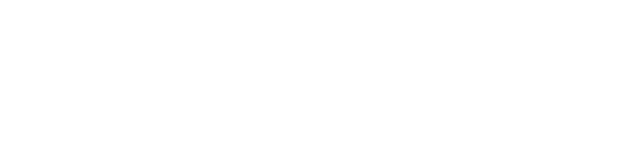
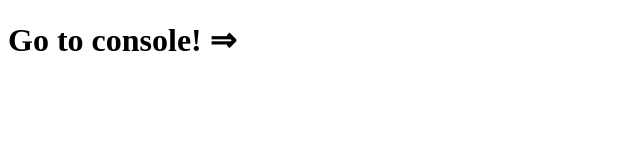
Before and after one commit to DrobilkoYaroslava/Cursor_Javascript_Advance, a plain HTML site: page HW-6-Objects/index.html in a window 1280 px wide. Shown: the whole page, without its empty margins (0-640 px from the left). Drawn offline with Linux system fonts and the light colour scheme.

Commit message:
add h1 and change a word for counting

```diff
--- a/HW-6-Objects/index.html
+++ b/HW-6-Objects/index.html
@@ -6,6 +6,7 @@
     <title>HW-6-Objects</title>
 </head>
 <body>
+    <h1>Go to console! &#8658;</h1>
     <script src="js/main.js"></script>
 </body>
 </html>
--- a/HW-6-Objects/js/main.js
+++ b/HW-6-Objects/js/main.js
@@ -78,5 +78,5 @@ console.log(getAverageMark(students[0]));
 console.log(getStudentInfo(students[0]));
 console.log(getStudentsNames(students));
 console.log(getBestStudent(students));
-console.log("What are you doing right now?");
-console.log(calculateWordLetters("What are you doing right now?"));
+console.log("Banana");
+console.log(calculateWordLetters("Banana"));
```
